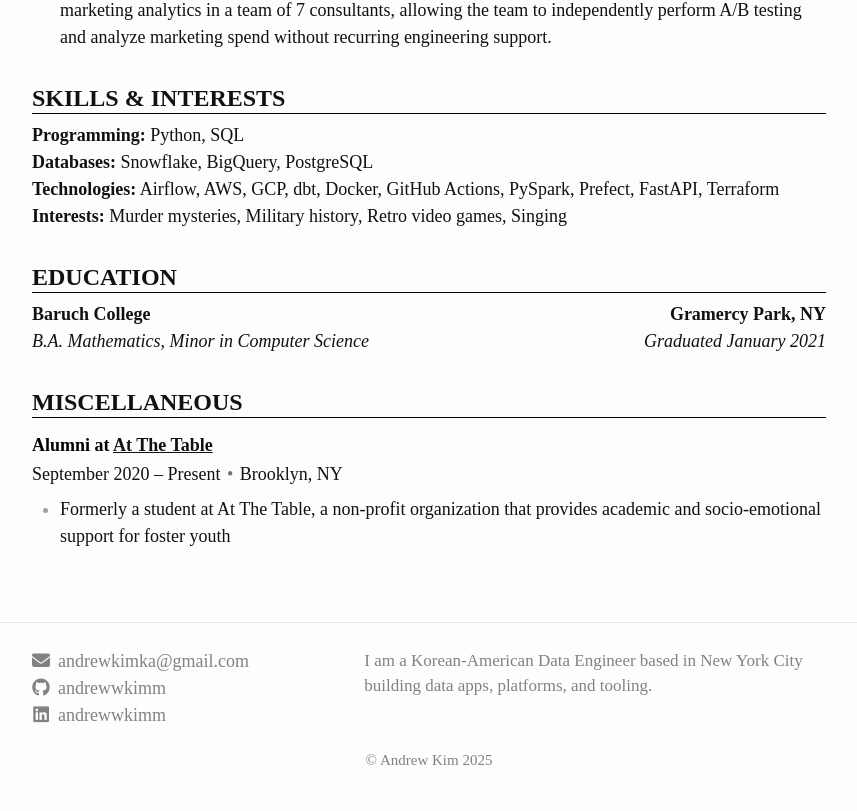
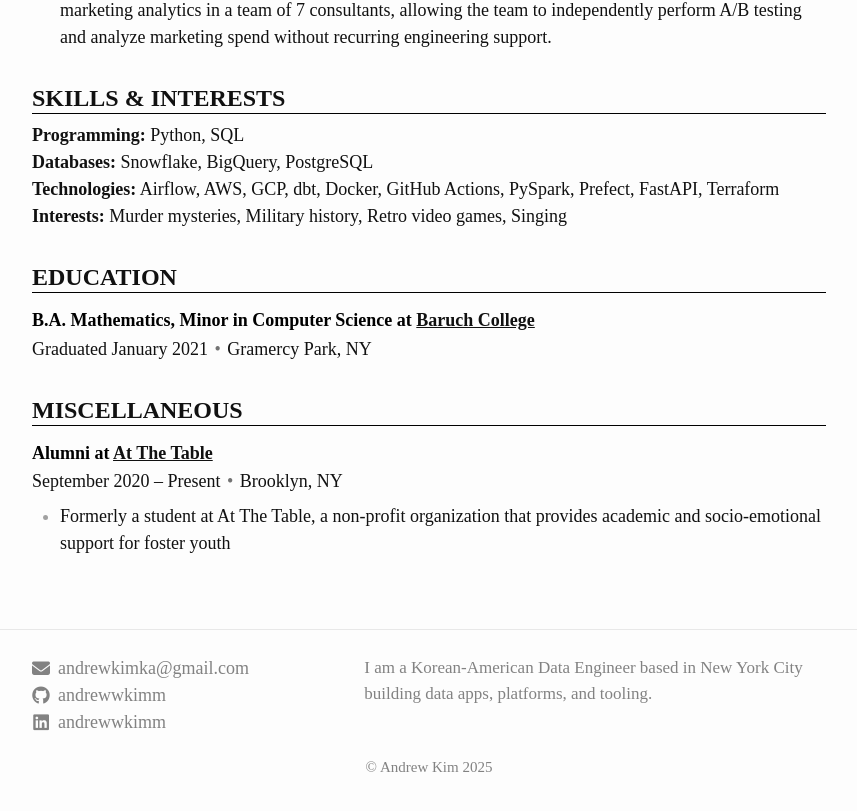
Before and after one commit to andrewwkimm/andrewwkimm.github.io, a SvelteKit app: page /resume in a window 1280 px wide. Shown: the part 956-1767 px from the top of the page, without its empty margins (211-1068 px from the left). Built offline with nearby package versions, Linux system fonts and the light colour scheme.

Commit message:
Use same components for education for consistency

```diff
--- a/src/routes/resume/+page.svelte
+++ b/src/routes/resume/+page.svelte
@@ -99,17 +99,13 @@
 </Section>
 
 <Section name="EDUCATION">
-  <div class="mb-4">
-    <div class="flex justify-between">
-      <strong>Baruch College</strong>
-      <strong><span>Gramercy Park, NY</span></strong>
-    </div>
-    <div class="flex justify-between">
-      <span><em>B.A. Mathematics, Minor in Computer Science</em></span>
-      <span><em>Graduated January 2021</em></span>
-  </div>
-</div>
-
+  <Entry
+    title="B.A. Mathematics, Minor in Computer Science"
+    organization="Baruch College"
+    url="https://www.baruch.cuny.edu/"
+    dates="Graduated January 2021"
+    location="Gramercy Park, NY"
+  />
 </Section>
 
 <Section name="MISCELLANEOUS">
--- a/src/routes/resume/Entry.svelte
+++ b/src/routes/resume/Entry.svelte
@@ -1,7 +1,7 @@
 <script lang="ts">
   export let title: string;
   export let organization: string;
-  export let url: string;
+  export let url: string = '';
   export let dates: string;
   export let location: string;
 </script>
@@ -9,7 +9,12 @@
 <div class="mt-4 mb-4">
   <!-- Title / Organization -->
   <h3 class="text-black text-lg leading-tight mb-1">
-    {title} at <a class="link" href={url}>{organization}</a>
+    {title} at
+    {#if url}
+      <a class="link" href={url}>{organization}</a>
+    {:else}
+      {organization}
+    {/if}
   </h3>
 
   <!-- Dates and Location -->
```
